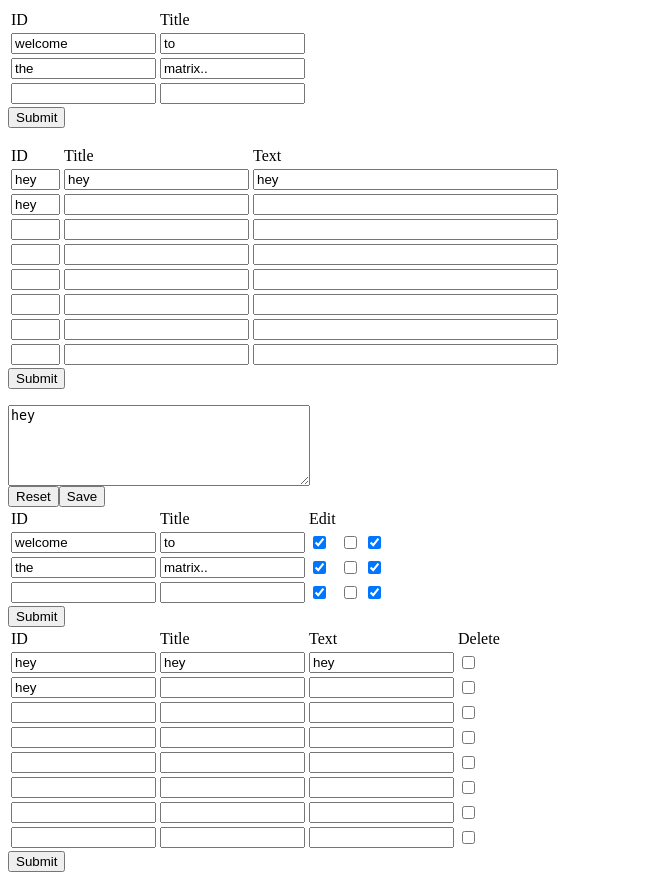
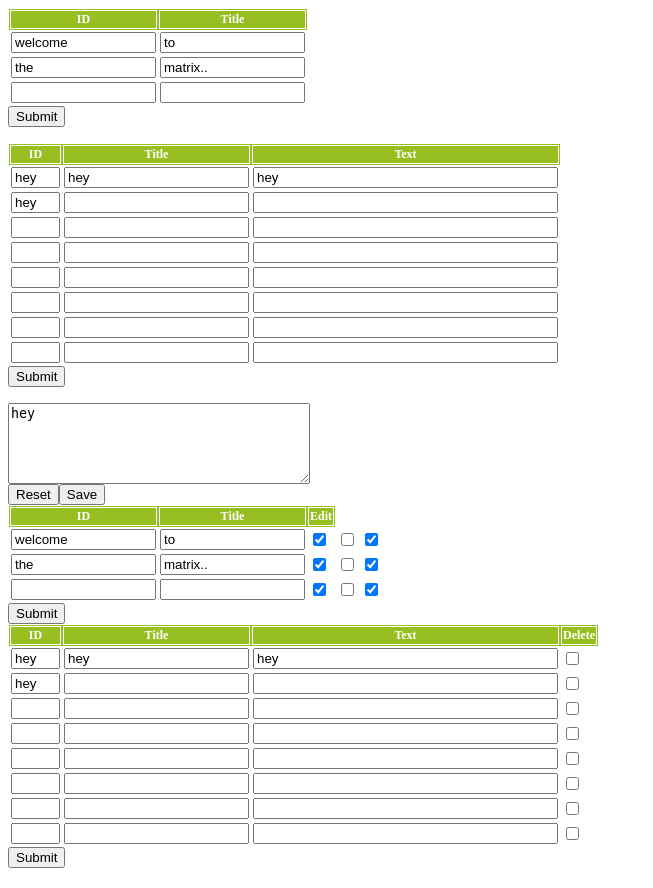
Before and after one commit to wavecollapser/multimatrix, a PHP site: page / in a window 1280 px wide. Shown: the whole page, without its empty margins (0-653 px from the left). Run offline with PHP 8.4, Linux system fonts and the light colour scheme; data that the repository does not hold is empty.

Commit message:
Fixed CSS for the tables. Looks nice. Fixed wrong dates in TODO. Fixed small bug in libmultimatrix.php, no default value set on 2 vars if no post data.

```diff
--- a/index.php
+++ b/index.php
@@ -1,3 +1,7 @@
+<html>
+<head>
+<link rel="stylesheet" type="text/css" href="style.css">
+</head>
 <?php
 include 'libmultimatrix.php';
 MultiMatrix_save();
@@ -98,7 +102,7 @@ $field_data=array(
 );
 MultiMatrix(
     $maxfieldsx=8,$maxfieldsy=3,
-    $colwidth_arr=NULL,
+    $colwidth_arr=$colwidth,
     $coltitles3,
     $field_data,
     $maxcheckboxes=1,
--- a/libmultimatrix.php
+++ b/libmultimatrix.php
@@ -36,6 +36,8 @@ function MultiMatrix_save()
 
     $xmax=strip_tags($_POST['maxfieldsx']);
     $ymax=strip_tags($_POST['maxfieldsy']);
+    if ($xmax == "") $xmax=0;
+    if ($xmax == "") $xmax=0;
     $maxcheckboxes=strip_tags($_POST['maxcheckboxes']);
 
     $cnt=0; $x=0; $y=0; $cont=0;
@@ -122,9 +124,9 @@ function MultiMatrix($maxfieldsx=8, $maxfieldsy=3,
     }
 
     echo "<form method=post action=>";
-    echo "<table>";
+    echo "<table class=matrix>";
     if ($coltitles!=NULL) {
-        echo "<tr>";
+        echo "<tr class=title>";
         foreach ($coltitles as $k => $w)
             echo "<td>" . $k . "</td>";
         echo "</tr>";
@@ -135,7 +137,7 @@ function MultiMatrix($maxfieldsx=8, $maxfieldsy=3,
     $cnt=0;
     for ($x=0;$x<$maxfieldsx;$x++)
     {
-        echo "<tr>";
+        echo "<tr class=fields>";
         for ($y=0;$y<$maxfieldsy;$y++)
         {
             $width=$colwidth[$y];
--- /dev/null
+++ b/style.css
@@ -0,0 +1,18 @@
+table.matrix tr.title td
+{
+    color:#FFFFFF;
+    background-color:#98bf21;
+    font-weight:bold;
+    font-size:11px;
+    text-align:center;
+    border:1px solid #ffffff;
+    outline:1px solid #98bf21;
+    text-decoration:none;
+    font-face: verdana;
+    font-size: 12px;
+
+}
+
+//table.matrix tr.fields td
+//{
+//}
```
Also changed, not shown: 1 other file.
